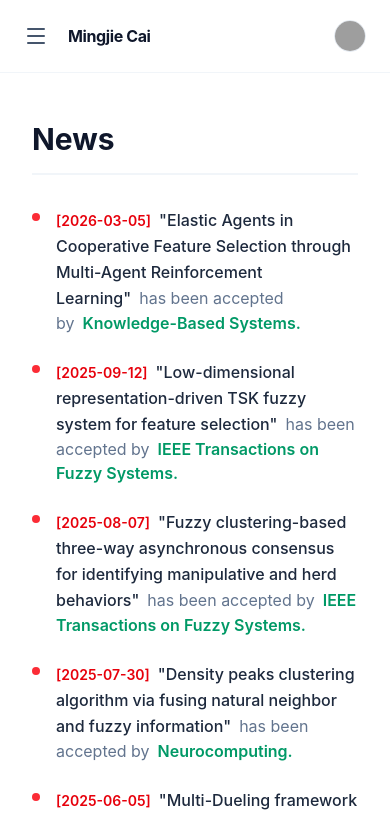
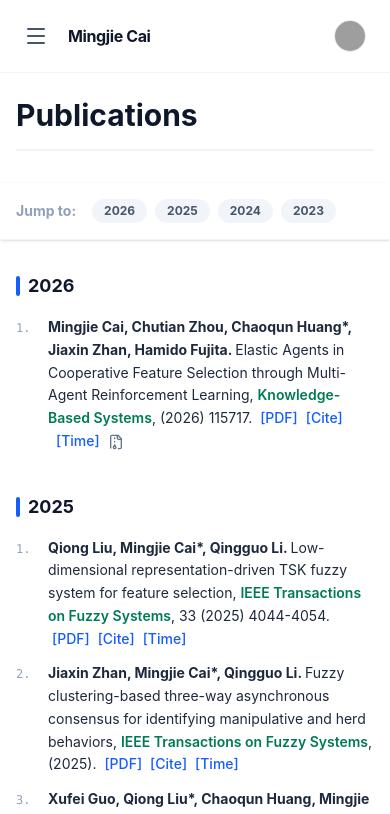
Before and after one commit to HNU-MingjieCai/HNU-MingjieCai.github.io, a React app: page / in a window 390 px wide. Shown: the top 814 px of the page. Built offline with nearby package versions, Linux system fonts and the light colour scheme; grey boxes are pictures that could not be loaded; the HTML template or start-up script is replaced by a standard one.

Commit message:
time model

```diff
--- a/src/App.tsx
+++ b/src/App.tsx
@@ -17,6 +17,11 @@ const PUBLICATIONS = [
     date:"2026-03-05",
     doi: "10.1016/j.knosys.2026.115717",
     opensource: true, // 设置为 true 显示图标
+    volume: "",
+    pages: "115717",
+    onlineDate: "2026-03-05",
+    publishDate: "2026-06-01",
+    journalLevel: "JCR Q1, CCF-C",
     bib:`@article{CAI2026115717,
         title = {Elastic Agents in Cooperative Feature Selection through Multi-Agent Reinforcement Learning},
         journal = {Knowledge-Based Systems},
@@ -37,6 +42,11 @@ const PUBLICATIONS = [
     date:"2025-09-12",
     doi: "10.1109/TFUZZ.2025.3608935",
     opensource: false,
+    volume: "33",
+    pages: "4044-4054",
+    onlineDate: "2025-09-12",
+    publishDate: "2025-12-15",
+    journalLevel: "JCR Q1, CCF-B",
     bib:`@article{liu2025low,
           title={Low-Dimensional Representation-Driven TSK Fuzzy System for Feature Selection},
           author={Liu, Qiong and Cai, Mingjie and Li, Qingguo},
@@ -53,6 +63,11 @@ const PUBLICATIONS = [
     year: "2025",
     date:"2025-08-07",
     doi: "10.1109/TFUZZ.2025.3596689",
+    volume: "",
+    pages: "",
+    onlineDate: "2025-08-07",
+    publishDate: "2025-11-20",
+    journalLevel: "JCR Q1, CCF-B",
     bib:`@article{zhan2025fuzzy,
       title={Fuzzy clustering-based three-way asynchronous consensus for identifying manipulative and herd behaviors},
       author={Zhan, Jiaxin and Cai, Mingjie and Li, Qingguo},
@@ -70,6 +85,11 @@ const PUBLICATIONS = [
     year: "2025",
     date:"2025-07-30",
     doi: "10.1016/j.neucom.2025.131152",
+    volume: "",
+    pages: "131152",
+    onlineDate: "2025-07-30",
+    publishDate: "2025-10-10",
+    journalLevel: "JCR Q2, CCF-C",
     bib:`@article{guo2025density,
   title={Density peaks clustering algorithm via fusing natural neighbor and fuzzy information},
   author={Guo, Xufei and Huang, Chaoqun and Cai, Mingjie and others},
@@ -87,6 +107,11 @@ const PUBLICATIONS = [
     year: "2025",
     date:"2025-06-05",
     doi:"10.1016/j.asoc.2025.113464",
+    volume: "181",
+    pages: "113464",
+    onlineDate: "2025-06-05",
+    publishDate: "2025-09-01",
+    journalLevel: "JCR Q1",
     bib:`@article{ren2025multi,
   title={Multi-Dueling framework for multi-agent reinforcement learning},
   author={Ren, Baochang and Cai, Mingjie and Yu, Bin},
@@ -105,6 +130,11 @@ const PUBLICATIONS = [
     year: "2025",
     date:"2025-04-04",
     doi:"10.1016/j.knosys.2025.113498",
+    volume: "319",
+    pages: "113498",
+    onlineDate: "2025-04-04",
+    publishDate: "2025-07-01",
+    journalLevel: "JCR Q1, CCF-C",
     bib:`@article{cai2025anchor,
   title={Anchor graph based connectivity peaks clustering},
   author={Cai, Mingjie and Wang, Jiangyuan and Xu, Feng and Liu, Qiong and Fujita, Hamido},
@@ -123,6 +153,11 @@ const PUBLICATIONS = [
     year: "2025",
     date:"2025-03-10",
     doi:"10.1016/j.fss.2025.109460",
+    volume: "517",
+    pages: "109460",
+    onlineDate: "2025-03-10",
+    publishDate: "2025-06-01",
+    journalLevel: "JCR Q1, CCF-B",
     bib:`@article{cai2025prototype,
       title={Prototype-based fuzzy rough sets for outlier detection},
       author={Cai, Mingjie and Qi, Dongying and Huang, Chaoqun and Zhan, Jiaxin},
@@ -141,6 +176,11 @@ const PUBLICATIONS = [
     year: "2025",
     date:"2025-03-6",
     doi:"10.1016/j.fss.2025.109368",
+    volume: "510",
+    pages: "109368",
+    onlineDate: "2025-03-06",
+    publishDate: "2025-05-15",
+    journalLevel: "JCR Q1, CCF-B",
     bib:`@article{chen2025multi,
       title={Multi-label feature selection with high-level semantic label relationships based on fuzzy rough sets},
       author={Chen, Liangzhou and Cai, Mingjie and Li, Qingguo},
@@ -159,6 +199,11 @@ const PUBLICATIONS = [
     year: "2024",
     date:"2024-11-08",
     doi:"10.1109/TFUZZ.2024.3494864",
+    volume: "33",
+    pages: "881-893",
+    onlineDate: "2024-11-08",
+    publishDate: "2025-02-01",
+    journalLevel: "JCR Q1, CCF-B",
     bib:`@article{yu2024sdhgcn,
   title={SDHGCN: A heterogeneous graph convolutional neural network combined with shadowed set},
   author={Yu, Bin and Xie, Hengjie and Chen, Jingxuan and Cai, Mingjie and Fujita, Hamido and Ding, Weiping},
@@ -178,6 +223,11 @@ const PUBLICATIONS = [
     year: "2024",
     date:"2024-11-03",
     doi:"10.1016/j.eswa.2024.125705",
+    volume: "263",
+    pages: "125705",
+    onlineDate: "2024-11-03",
+    publishDate: "2025-01-15",
+    journalLevel: "JCR Q1, CCF-C",
     bib:`@article{zhan2025cost,
       title={A cost-minimized two-stage three-way dynamic consensus mechanism for social network-large scale group decision-making: Utilizing K-nearest neighbors for incomplete fuzzy preference relations},
       author={Zhan, Jiaxin and Cai, Mingjie},
@@ -196,6 +246,11 @@ const PUBLICATIONS = [
     year: "2025",
     date:"2024-11-01",
     doi:"10.1016/j.ijar.2024.109320",
+    volume: "176",
+    pages: "109320",
+    onlineDate: "2024-11-01",
+    publishDate: "2024-12-15",
+    journalLevel: "JCR Q2, CCF-C",
     bib:`@article{liu2025multi,
       title={Multi-label feature selection based on adaptive label enhancement and class-imbalance-aware fuzzy information entropy},
       author={Liu, Qiong and Cai, Mingjie and Li, Qingguo and Huang, Chaoqun},
@@ -214,6 +269,11 @@ const PUBLICATIONS = [
     year: "2024",
     date:"2024-08-15",
     doi: "10.1016/j.ijar.2024.109271",
+    volume: "174",
+    pages: "109271",
+    onlineDate: "2024-08-15",
+    publishDate: "2024-10-01",
+    journalLevel: "JCR Q2, CCF-C",
     bib:`@article{cai2024neighborhood,
       title={Neighborhood margin rough set: self-tuning neighborhood threshold},
       author={Cai, Mingjie and Wang, Haichao and Xu, Feng and Li, Qingguo},
@@ -232,6 +292,11 @@ const PUBLICATIONS = [
     year: "2024",
     date:"2024-08-06",
     doi: "10.1016/j.asoc.2024.112111",
+    volume: "165",
+    pages: "112111",
+    onlineDate: "2024-08-06",
+    publishDate: "2024-09-15",
+    journalLevel: "JCR Q1",
     bib:`@article{liu2024supervised,
   title={Supervised spectral feature selection with neighborhood rough set},
   author={Liu, Qiong and Cai, Mingjie and Li, Qingguo},
@@ -250,6 +315,11 @@ const PUBLICATIONS = [
     year: "2024",
     date:"2024-04-24",
     doi: "10.1016/j.fss.2024.108993",
+    volume: "487",
+    pages: "108993",
+    onlineDate: "2024-04-24",
+    publishDate: "2024-06-01",
+    journalLevel: "JCR Q1, CCF-B",
     bib:`@article{cai2024fuzzy,
       title={Fuzzy three-way rule learning and its classification methods},
       author={Cai, Mingjie and Yan, Mingzhe and Jia, Zhenhua},
@@ -268,6 +338,11 @@ const PUBLICATIONS = [
     year: "2024",
     date:"2024-03-13",
     doi: "10.1007/s10489-024-05368-3",
+    volume: "54",
+    pages: "3884-3901",
+    onlineDate: "2024-03-13",
+    publishDate: "2024-05-01",
+    journalLevel: "JCR Q2",
     bib:`@article{wu2024pcs,
   title={PCS-granularity weighted ensemble clustering via Co-association matrix: Z. Wu et al.},
   author={Wu, Zhishan and Cai, Mingjie and Xu, Feng and Li, Qingguo},
@@ -287,6 +362,11 @@ const PUBLICATIONS = [
     year: "2024",
     date:"2024-03-14",
     doi: "10.1016/j.asoc.2024.111779",
+    volume: "161",
+    pages: "111779",
+    onlineDate: "2024-03-14",
+    publishDate: "2024-05-15",
+    journalLevel: "JCR Q1",
     bib:`@article{xu2024connection,
   title={Connection density based clustering: A graph-based density clustering method},
   author={Xu, Feng and Cai, Mingjie and Li, Qingguo and Zhou, Jie and Fujita, Hamido},
@@ -304,6 +384,11 @@ const PUBLICATIONS = [
     venue: "IEEE Transactions on Fuzzy Systems",
     date:"2024-03-07",
     doi: "10.1109/TFUZZ.2024.3397808",
+    volume: "32",
+    pages: "4388-4400",
+    onlineDate: "2024-03-07",
+    publishDate: "2024-08-01",
+    journalLevel: "JCR Q1, CCF-B",
     bib:`@article{yu2024cbcg,
   title={CBCG: A clustering algorithm based on bidirectional conical information granularity},
   author={Yu, Bin and Zheng, Zijian and Cai, Mingjie and Pedrycz, Witold and Xu, Zeshui},
@@ -324,6 +409,11 @@ const PUBLICATIONS = [
     year: "2024",
     date:"2024-02-15",
     doi: "10.1016/j.ijar.2024.109149",
+    volume: "168",
+    pages: "109149",
+    onlineDate: "2024-02-15",
+    publishDate: "2024-04-01",
+    journalLevel: "JCR Q2, CCF-C",
     bib:`@article{cai2024multi,
   title={Multi-label feature selection based on fuzzy rough sets with metric learning and label enhancement},
   author={Cai, Mingjie and Yan, Mei and Wang, Pei and Xu, Feng},
@@ -342,6 +432,11 @@ const PUBLICATIONS = [
     year: "2024",
     date:"2024-01-11",
     doi: "10.1016/j.topol.2024.108829",
+    volume: "344",
+    pages: "108829",
+    onlineDate: "2024-01-11",
+    publishDate: "2024-03-01",
+    journalLevel: "JCR Q3",
     bib:`@article{jia2024ds,
   title={DS-partial metric spaces and domain theory},
   author={Jia, Zhenhua and Cai, Mingjie and Li, Qingguo},
@@ -360,6 +455,11 @@ const PUBLICATIONS = [
     year: "2024",
     date:"2024-01-06",
     doi: "10.1016/j.fss.2024.108860",
+    volume: "480",
+    pages: "108860",
+    onlineDate: "2024-01-06",
+    publishDate: "2024-02-15",
+    journalLevel: "JCR Q1, CCF-B",
     bib:`@article{yu2024frcm,
   title={FRCM: A fuzzy rough c-means clustering method},
   author={Yu, Bin and Zheng, Zijian and Cai, Mingjie and Pedrycz, Witold and Ding, Weiping},
@@ -378,6 +478,11 @@ const PUBLICATIONS = [
     year: "2024",
     date:"2024-03-07",
     doi: "10.1109/TFUZZ.2024.3397808",
+    volume: "244",
+    pages: "122965",
+    onlineDate: "2024-03-07",
+    publishDate: "2024-05-01",
+    journalLevel: "JCR Q1, CCF-C",
     bib:`@article{xu2024shared,
   title={Shared neighbors rough set model and neighborhood classifiers},
   author={Xu, Feng and Cai, Mingjie and Li, Qingguo and Wang, Haichao and Fujita, Hamido},
@@ -396,6 +501,11 @@ const PUBLICATIONS = [
     year: "2023",
     date:"2023-11-13",
     doi: "10.1016/j.eswa.2023.122965",
+    volume: "103",
+    pages: "102137",
+    onlineDate: "2023-11-13",
+    publishDate: "2024-01-01",
+    journalLevel: "JCR Q1",
     bib:`@article{yu2024clustering,
   title={A clustering method based on multi-positive--negative granularity and attenuation-diffusion pattern},
   author={Yu, Bin and Xu, Ruihui and Cai, Mingjie and Ding, Weiping},
@@ -414,6 +524,11 @@ const PUBLICATIONS = [
     year: "2023",
     date:"2023-10-16",
     doi: "10.1016/j.asoc.2023.111066",
+    volume: "150",
+    pages: "111066",
+    onlineDate: "2023-10-16",
+    publishDate: "2023-12-15",
+    journalLevel: "JCR Q1",
     bib:`@article{cai2024three,
   title={Three-way imbalanced learning based on fuzzy twin SVM},
   author={Cai, Wanting and Cai, Mingjie and Li, Qingguo and Liu, Qiong},
@@ -432,6 +547,11 @@ const PUBLICATIONS = [
     year: "2023",
     date:"2023-10-26",
     doi: "10.1016/j.ijar.2023.109075",
+    volume: "164",
+    pages: "109075",
+    onlineDate: "2023-10-26",
+    publishDate: "2024-01-15",
+    journalLevel: "JCR Q2, CCF-C",
     bib:`@article{cai2024gfdc,
   title={GFDC: A granule fusion density-based clustering with evidential reasoning},
   author={Cai, Mingjie and Wu, Zhishan and Li, Qingguo and Xu, Feng and Zhou, Jie},
@@ -450,6 +570,11 @@ const PUBLICATIONS = [
     year: "2023",
     date:"2023-08-11",
     doi: "10.1109/TETCI.2023.3300303",
+    volume: "8",
+    pages: "288-299",
+    onlineDate: "2023-08-11",
+    publishDate: "2024-02-01",
+    journalLevel: "JCR Q1",
     bib:`@article{yu2023mg,
   title={MG-GCN: Multi-granularity graph convolutional neural network for multi-label classification in multi-label information system},
   author={Yu, Bin and Xie, Hengjie and Cai, Mingjie and Ding, Weiping},
@@ -462,14 +587,6 @@ const PUBLICATIONS = [
 }`,
     type: "Journal",
   }
-];
-
-const UNDER_REVIEW = [
-
-];
-
-const OPEN_SOURCE = [
-  { name: "LHCMC", description: "Local-Hyperplane-Constrained-Self-Representation-for-Manifold-Clustering.", link: "https://github.com/HNU-MingjieCai/LHCMC" },
 ];
 
 const GROUP_MEMBERS = [
@@ -495,20 +612,15 @@ const GROUP_MEMBERS = [
 ];
 
 const NAV_ITEMS = [
-  'News',
   'Publications',
-  'Under Review',
-  'Open Source',
   'Group Members',
 ];
 
 export default function App() {
-  const [activeTab, setActiveTab] = useState('News');
+  const [activeTab, setActiveTab] = useState('Publications');
   const [currentPage, setCurrentPage] = useState(1);
   const [showToast, setShowToast] = useState(false);
   const [isMenuOpen, setIsMenuOpen] = useState(false);
-  const pubItemsPerPage = 8;
-  const osItemsPerPage = 6;
 
   const copyToClipboard = (text: string) => {
     navigator.clipboard.writeText(text).then(() => {
@@ -526,36 +638,12 @@ export default function App() {
   author = {${pub.authors}},
   title = {${pub.title}},
   journal = {${pub.venue}},
-  year = {${pub.year}}
+  year = {${pub.year}}${pub.volume ? `,\n  volume = {${pub.volume}}` : ""}${pub.pages ? `,\n  pages = {${pub.pages}}` : ""}
 }`;
   };
 
   const renderContent = () => {
     switch (activeTab) {
-      case 'News':
-        return (
-          <ul className="space-y-6">
-            {PUBLICATIONS.slice(0, 5).map((pub, index) => (
-              <li key={index} className="flex gap-4 items-start group">
-                <div className="mt-1.5 flex-shrink-0">
-                  <div className="w-2 h-2 rounded-full bg-red-500 group-hover:scale-125 transition-transform" />
-                </div>
-                <div>
-                  <span className="text-red-600 font-semibold text-sm mr-2">
-                    [{pub.date || pub.year}]
-                  </span>
-                  <span className="text-slate-800 font-medium leading-relaxed">
-                    "{pub.title}"
-                  </span>
-                  <span className="text-slate-500 mx-2">has been accepted by</span>
-                  <span className="text-emerald-600 font-semibold hover:underline cursor-pointer">
-                    {pub.venue}.
-                  </span>
-                </div>
-              </li>
-            ))}
-          </ul>
-        );
       case 'Publications':
         const sortedPubs = [...PUBLICATIONS].sort((a, b) => parseInt(b.year) - parseInt(a.year));
         const years = [...new Set(sortedPubs.map(p => p.year))].sort((a, b) => parseInt(b) - parseInt(a));
@@ -602,11 +690,11 @@ export default function App() {
                       <div key={i} className="flex gap-3 group">
                         <span className="text-slate-400 font-mono text-xs w-5 flex-shrink-0 pt-1">{i + 1}.</span>
                         <div className="flex-1 text-[14px] leading-relaxed text-slate-800">
-                          <span className="font-bold">{pub.authors}: </span>
-                          <span className="italic">{pub.title}, </span>
+                          <span className="font-bold">{pub.authors}. </span>
+                          <span>{pub.title}, </span>
                           <span className="text-emerald-700 font-semibold">{pub.venue}</span>
-                          <span>, {pub.date || pub.year}. </span>
-                          <a href={pub.doi ? `https://doi.org/${pub.doi}` : (pub.pdfLink || "#")} target="_blank" rel="noopener noreferrer" className="text-blue-600 hover:underline font-medium ml-1">[PDF]</a>
+                          <span>, {pub.volume && `${pub.volume} `}({pub.year}){pub.pages && ` ${pub.pages}`}. </span>
+                          <a href={pub.doi ? `https://doi.org/${pub.doi}` : ((pub as any).pdfLink || "#")} target="_blank" rel="noopener noreferrer" className="text-blue-600 hover:underline font-medium ml-1">[PDF]</a>
                           <button
                             onClick={() => copyToClipboard(generateBib(pub))}
                             className="text-blue-600 hover:underline font-medium ml-2 align-baseline"
@@ -614,9 +702,31 @@ export default function App() {
                           >
                             [Cite]
                           </button>
+                          <div className="inline-block relative group/time ml-2 align-baseline">
+                            <button className="text-blue-600 hover:underline font-medium cursor-help">
+                              [Time]
+                            </button>
+                            <div className="absolute left-0 bottom-full mb-2 hidden group-hover/time:block z-50 w-64 bg-slate-900 text-white text-[13px] p-4 rounded-xl shadow-2xl border border-white/10 backdrop-blur-md">
+                              <div className="space-y-2">
+                                <div className="flex justify-between gap-4">
+                                  <span className="text-white/50">Online:</span>
+                                  <span className="font-mono font-medium">{pub.onlineDate || pub.date || pub.year}</span>
+                                </div>
+                                <div className="flex justify-between gap-4">
+                                  <span className="text-white/50">Published:</span>
+                                  <span className="font-mono font-medium">{pub.publishDate || pub.year}</span>
+                                </div>
+                                <div className="flex justify-between gap-4 pt-2 border-t border-white/10">
+                                  <span className="text-white/50">Level:</span>
+                                  <span className="text-emerald-400 font-bold">{pub.journalLevel || "N/A"}</span>
+                                </div>
+                              </div>
+                              <div className="absolute left-4 top-full w-2.5 h-2.5 bg-slate-900 rotate-45 -translate-y-1.5" />
+                            </div>
+                          </div>
                           {pub.opensource && (
                             <a
-                              href={pub.codeLink || "#"}
+                              href={(pub as any).codeLink || "#"}
                               target="_blank"
                               rel="noopener noreferrer"
                               className="inline-flex items-center ml-2 text-slate-500 hover:text-blue-600 transition-colors align-middle"
@@ -632,94 +742,6 @@ export default function App() {
                 </div>
               ))}
             </div>
-          </div>
-        );
-      case 'Under Review':
-        const sortedReview = [...UNDER_REVIEW].sort((a, b) => parseInt(b.year) - parseInt(a.year));
-        return (
-          <div className="space-y-2">
-            {sortedReview.map((item, i) => (
-              <div key={i} className="flex gap-4 items-start py-3 px-2 rounded-lg hover:bg-slate-50 transition-colors border-b border-slate-50 last:border-0">
-                <div className="flex-shrink-0 w-12 text-center pt-1">
-                  <span className="text-sm font-bold text-slate-400 font-mono">{item.year}</span>
-                </div>
-                <div className="flex-1">
-                  <h4 className="text-base font-bold text-slate-900 mb-1 leading-snug">
-                    {item.title}
-                  </h4>
-                  <p className="text-sm text-slate-500">
-                    Submitted to: <span className="text-emerald-600 italic font-medium">{item.venue}</span>
-                  </p>
-                </div>
-              </div>
-            ))}
-          </div>
-        );
-      case 'Open Source':
-        const totalOSPages = Math.ceil(OPEN_SOURCE.length / osItemsPerPage);
-        const osStartIndex = (currentPage - 1) * osItemsPerPage;
-        const paginatedOS = OPEN_SOURCE.slice(osStartIndex, osStartIndex + osItemsPerPage);
-
-        return (
-          <div className="space-y-8">
-            <div className="grid grid-cols-1 md:grid-cols-2 gap-6">
-              {paginatedOS.map((repo, i) => (
-                <a
-                  key={i}
-                  href={repo.link}
-                  target="_blank"
-                  rel="noopener noreferrer"
-                  className="group p-6 rounded-2xl border border-slate-100 hover:border-blue-200 hover:bg-blue-50/30 transition-all flex flex-col h-full"
-                >
-                  <div className="flex justify-between items-start mb-4">
-                    <div className="p-2 rounded-lg bg-slate-50 group-hover:bg-blue-100 transition-colors">
-                      <Github className="text-slate-400 group-hover:text-blue-600 transition-colors" size={20} />
-                    </div>
-                    <ExternalLink className="text-slate-300 group-hover:text-blue-400 transition-colors" size={16} />
-                  </div>
-                  <h4 className="text-lg font-bold text-slate-900 mb-2 group-hover:text-blue-600 transition-colors flex items-center gap-2">
-                    {repo.name}
-                  </h4>
-                  <p className="text-slate-500 text-sm leading-relaxed flex-grow">
-                    {repo.description}
-                  </p>
-                  <div className="mt-4 text-xs font-bold text-blue-600 opacity-0 group-hover:opacity-100 transition-opacity flex items-center gap-1">
-                    View Project <ChevronRight size={12} />
-                  </div>
-                </a>
-              ))}
-            </div>
-
-            {/* Pagination Controls */}
-            {totalOSPages > 1 && (
-              <div className="flex items-center justify-center gap-2 pt-8">
-                <button
-                  onClick={() => setCurrentPage(prev => Math.max(1, prev - 1))}
-                  disabled={currentPage === 1}
-                  className="p-2 rounded-md hover:bg-slate-100 disabled:opacity-30 disabled:cursor-not-allowed transition-colors"
-                >
-                  <ChevronRight size={18} className="rotate-180" />
-                </button>
-                <div className="flex gap-1">
-                  {Array.from({ length: totalOSPages }, (_, i) => i + 1).map(page => (
-                    <button
-                      key={page}
-                      onClick={() => setCurrentPage(page)}
-                      className={`w-8 h-8 rounded-md text-sm font-medium transition-colors ${currentPage === page ? 'bg-slate-900 text-white' : 'hover:bg-slate-100 text-slate-600'}`}
-                    >
-                      {page}
-                    </button>
-                  ))}
-                </div>
-                <button
-                  onClick={() => setCurrentPage(prev => Math.min(totalOSPages, prev + 1))}
-                  disabled={currentPage === totalOSPages}
-                  className="p-2 rounded-md hover:bg-slate-100 disabled:opacity-30 disabled:cursor-not-allowed transition-colors"
-                >
-                  <ChevronRight size={18} />
-                </button>
-              </div>
-            )}
           </div>
         );
       case 'Group Members':
@@ -798,7 +820,7 @@ export default function App() {
         </div>
 
         {/* Navigation */}
-        <nav className="relative z-10 flex-1 mt-4">
+        <nav className="relative z-10 flex-1 mt-4 overflow-y-auto">
           {NAV_ITEMS.map((item) => (
             <button
               key={item}
@@ -813,17 +835,34 @@ export default function App() {
               {activeTab === item && <ChevronRight size={16} className="text-white/50" />}
             </button>
           ))}
+
+          {/* Profile Links & IDs */}
+          <div className="px-6 py-6 space-y-5 text-sm text-white/60 border-t border-white/10 mt-4">
+            <div className="space-y-2">
+              <p className="font-bold text-white/40 uppercase tracking-widest text-xs">Homepages</p>
+              <a href="https://grzy.hnu.edu.cn/site/index/caimingjie" target="_blank" rel="noopener noreferrer" className="block hover:text-white transition-colors">Homepage (Chinese)</a>
+              <a href="https://hnu-mingjiecai.github.io/" target="_blank" rel="noopener noreferrer" className="block hover:text-white transition-colors">Homepage (English)</a>
+            </div>
+            <div className="space-y-2">
+              <p className="font-bold text-white/40 uppercase tracking-widest text-xs">Researcher IDs</p>
+              <a href="https://orcid.org/0000-0003-3652-2022" target="_blank" rel="noopener noreferrer" className="block hover:text-white transition-colors flex items-center gap-1">
+                ORCID <ExternalLink size={12} />
+              </a>
+              <p className="block">WoS: GQO-8825-2022</p>
+              <p className="block">Scopus ID: 56405957700</p>
+            </div>
+          </div>
         </nav>
 
         {/* Footer Contact */}
         <div className="relative z-10 p-6 border-t border-white/10 bg-slate-900/50 backdrop-blur-sm">
-          <p className="text-[10px] font-bold text-white/40 uppercase tracking-widest mb-4">Get in Touch</p>
-          <div className="flex gap-4">
-            <a href="mailto:mingjiecai@hnu.edu.cn" className="p-2 rounded-full bg-white/5 hover:bg-white/10 transition-colors text-white/70 hover:text-white">
-              <Mail size={18} />
+          <p className="text-xs font-bold text-white/40 uppercase tracking-widest mb-4">Get in Touch</p>
+          <div className="space-y-3 mb-2">
+            <a href="mailto:mingjiecai@hnu.edu.cn" className="flex items-center gap-3 text-sm text-white/70 hover:text-white transition-colors">
+              <Mail size={16} /> mingjiecai@hnu.edu.cn
             </a>
-            <a href="https://github.com/HNU-MingjieCai" target="_blank" rel="noopener noreferrer" className="p-2 rounded-full bg-white/5 hover:bg-white/10 transition-colors text-white/70 hover:text-white">
-              <Github size={18} />
+            <a href="mailto:cmjlong@163.com" className="flex items-center gap-3 text-sm text-white/70 hover:text-white transition-colors">
+              <Mail size={16} /> cmjlong@163.com
             </a>
           </div>
         </div>
```
Lines whose indentation alone changed are shown as unchanged.
